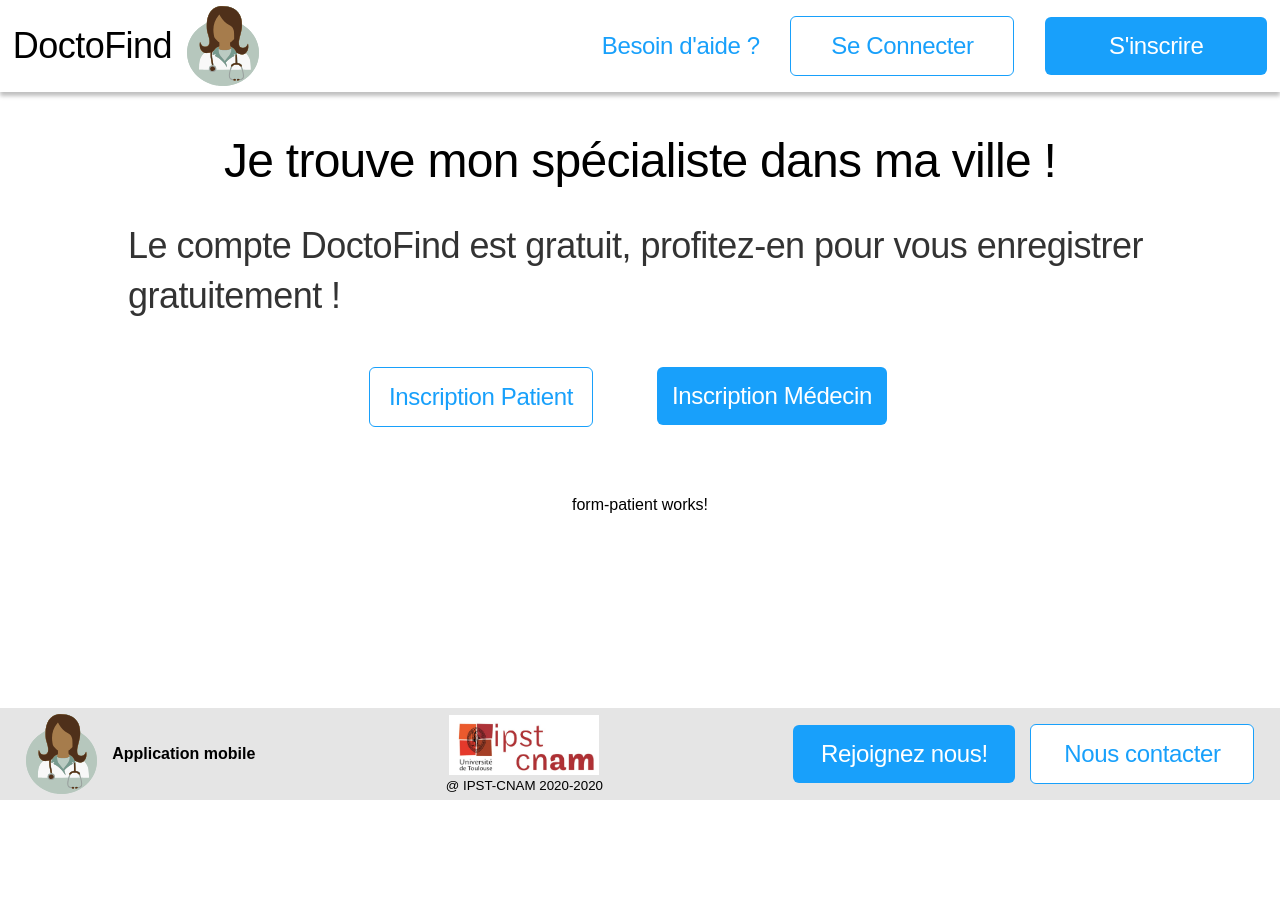
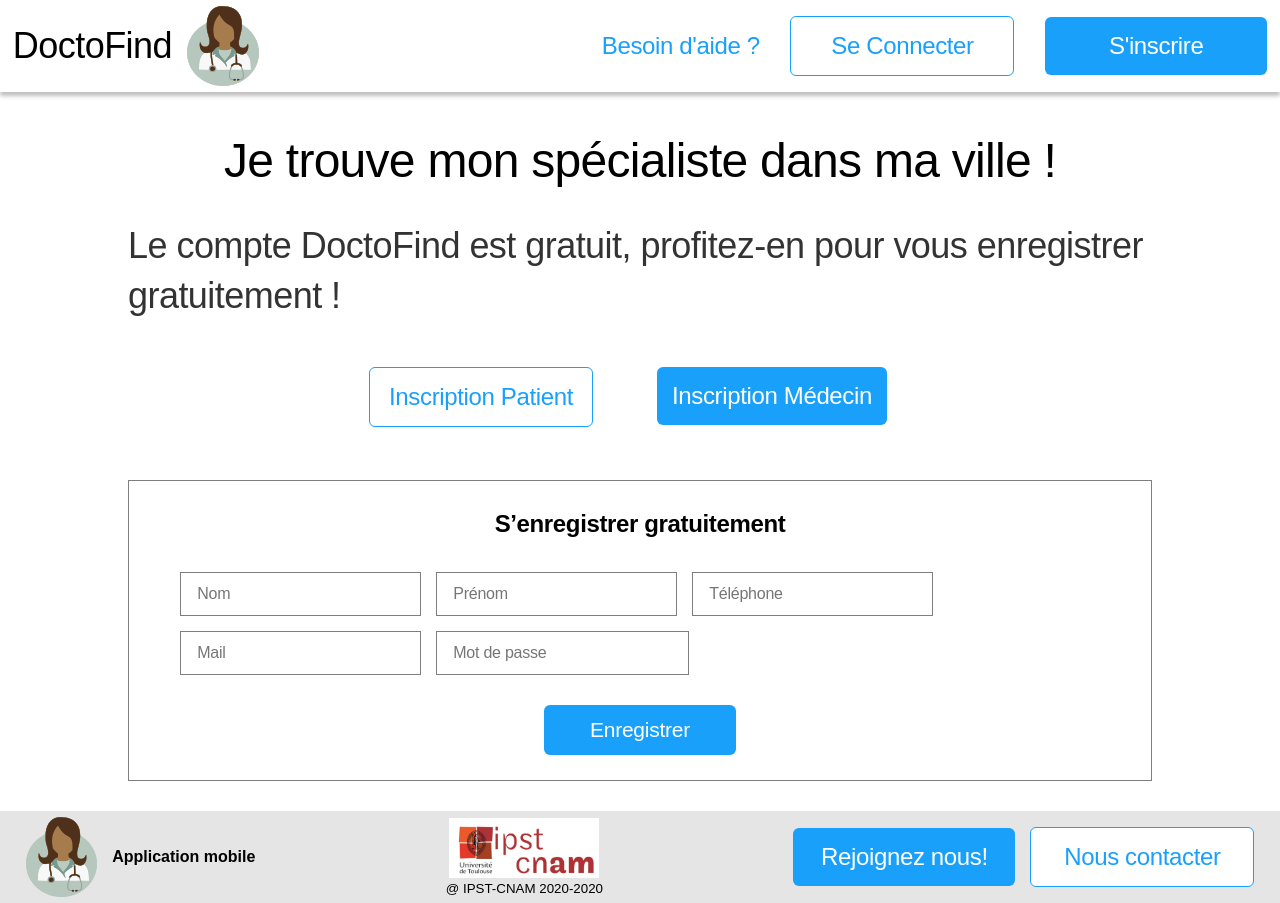
Before and after one commit to kallso/MedecinRDV, an Angular app in the folder frontMedecinRDV/: page /form-patient in a window 1280 px wide. Before the commit the page ends 800 px from the top, so only its background shows below. Built offline with nearby package versions, Linux system fonts and the light colour scheme; a web font is replaced by a local one.

Commit message:
[front] Permutation des couleurs sur boutons de formulaires

```diff
--- a/frontMedecinRDV/src/app/register/form-medecin/form-medecin.component.ts
+++ b/frontMedecinRDV/src/app/register/form-medecin/form-medecin.component.ts
@@ -1,4 +1,4 @@
-import {Component, OnDestroy, OnInit} from '@angular/core';
+import {Component, Input, OnDestroy, OnInit} from '@angular/core';
 import {FormGroup, FormControl} from '@angular/forms';
 import {Subscription} from 'rxjs';
 import {UserService} from '../../services/user.service';
--- a/frontMedecinRDV/src/app/register/form-patient/form-patient.component.css
+++ b/frontMedecinRDV/src/app/register/form-patient/form-patient.component.css
@@ -0,0 +1,54 @@
+:host {
+  display: flex;
+  flex-direction: column;
+  align-items: center;
+  border: solid 1px rgba(0, 0, 0, 0.5);
+  padding: 25px 4vw;
+}
+
+h3 {
+  margin: 0;
+  font-weight: bold;
+}
+
+.inputs {
+  display: flex;
+  gap: 15px;
+  flex-wrap: wrap;
+  padding: 30px 0;
+}
+
+input {
+  height: 42px;
+  border: solid 1px rgba(0, 0, 0, 0.5);
+  font-size: 16px;
+  font-weight: normal;
+  font-stretch: normal;
+  font-style: normal;
+  line-height: 1.6;
+  letter-spacing: -0.23px;
+  padding: 0 16px;
+}
+
+input::placeholder {
+  color: rgb(118, 118, 118);
+}
+
+input[type=password] {
+  letter-spacing: 2.3px;
+  font-weight: 900;
+}
+
+input[type=password]::placeholder {
+  letter-spacing: -0.23px;
+  font-weight: normal;
+}
+
+button[type=submit] {
+  margin: auto;
+  font-size: 21px;
+  font-weight: 500;
+  line-height: normal;
+  letter-spacing: -0.23px;
+  height: 50px;
+}
--- a/frontMedecinRDV/src/app/register/form-patient/form-patient.component.html
+++ b/frontMedecinRDV/src/app/register/form-patient/form-patient.component.html
@@ -1 +1,102 @@
-<p>form-patient works!</p>
+<h3>S’enregistrer gratuitement</h3>
+<form [formGroup]="formPatient" (ngSubmit)="onSubmit()">
+  <div class="inputs">
+    <input
+      type="text"
+      name="nom"
+      id="nom"
+      formControlName="nom"
+      placeholder="Nom"
+      [required]="true"
+    />
+
+    <input
+      type="text"
+      name="prenom"
+      id="prenom"
+      formControlName="prenom"
+      placeholder="Prénom"
+      [required]="true"
+    />
+
+    <input
+      type="tel"
+      name="telephone"
+      id="telephone"
+      formControlName="telephone"
+      placeholder="Téléphone"
+      [required]="true"
+    />
+
+    <!--
+      <input
+        type="text"
+        name="codePostal"
+        id="codePostal"
+        formControlName="codePostal"
+        placeholder="Code Postal"
+        [required]="true"
+      />
+
+      <input
+        type="text"
+        name="adresse"
+        id="adresse"
+        formControlName="adresse"
+        placeholder="Adresse"
+        [required]="true"
+      />
+
+      <input
+        type="text"
+        name="ville"
+        id="ville"
+        formControlName="ville"
+        placeholder="Ville"
+        [required]="true"
+      />
+
+      <input
+        type="text"
+        name="specialisation"
+        id="specialisation"
+        formControlName="specialisation"
+        placeholder="Spécialisation"
+        [required]="true"
+      />
+    -->
+
+    <input
+      type="email"
+      name="mail"
+      id="mail"
+      formControlName="mail"
+      placeholder="Mail"
+      [required]="true"
+    />
+
+    <!--
+      <input
+        type="time"
+        value=""
+        name="tempsRDV"
+        id="tempsRDV"
+        formControlName="tempsRDV"
+        placeholder="Temps RDV"
+        [required]="true"
+      />
+    -->
+
+    <input
+      type="password"
+      name="password"
+      id="password"
+      formControlName="password"
+      placeholder="Mot de passe"
+      [required]="true"
+    />
+
+  </div>
+
+  <button type="submit" class="button blue">Enregistrer</button>
+</form>
--- a/frontMedecinRDV/src/app/register/form-patient/form-patient.component.ts
+++ b/frontMedecinRDV/src/app/register/form-patient/form-patient.component.ts
@@ -1,15 +1,55 @@
-import { Component, OnInit } from '@angular/core';
+import {Component, Input, OnDestroy, OnInit} from '@angular/core';
+import {FormControl, FormGroup} from '@angular/forms';
+import {Subscription} from 'rxjs';
+import {UserService} from '../../services/user.service';
 
 @Component({
   selector: 'app-form-patient',
   templateUrl: './form-patient.component.html',
   styleUrls: ['./form-patient.component.css']
 })
-export class FormPatientComponent implements OnInit {
+export class FormPatientComponent implements OnInit, OnDestroy {
+  formPatient: FormGroup;
+  souscriptionPatientAjoute: Subscription;
 
-  constructor() { }
+  constructor(
+    private userService: UserService
+  ) {}
 
   ngOnInit(): void {
+    this.formPatient = new FormGroup({
+      nom: new FormControl(),
+      prenom: new FormControl(),
+      telephone: new FormControl(),
+      // codePostal: new FormControl(),
+      // adresse: new FormControl(),
+      // ville: new FormControl(),
+      // specialisation: new FormControl(),
+      mail: new FormControl(),
+      // tempsRDV: new FormControl(),
+      password: new FormControl(),
+    });
+  }
+
+  onSubmit() {
+    console.log('form envoyé!', this.formPatient.value);
+
+    this.souscriptionPatientAjoute = this.userService
+      .ajouterUser(this.formPatient.value)
+      .subscribe(
+        (userSauve) => {
+          console.log('user sauvé', userSauve);
+        },
+        (error) => {
+          // TODO : Gestion de l'erreur
+        }
+      );
+  }
+
+  ngOnDestroy(): void {
+    if (this.souscriptionPatientAjoute) {
+      this.souscriptionPatientAjoute.unsubscribe();
+    }
   }
 
 }
--- a/frontMedecinRDV/src/app/register/register.component.html
+++ b/frontMedecinRDV/src/app/register/register.component.html
@@ -2,10 +2,10 @@
 <h2>Le compte DoctoFind est gratuit, profitez-en pour vous enregistrer gratuitement !</h2>
 <ul>
 <li>
-    <a routerLink="form-patient" class="button white">Inscription Patient</a>
+    <a routerLink="form-patient" class="button white" (click)="permuteColor($event)" id="js-patient">Inscription Patient</a>
 </li>
 <li>
-    <a routerLink="form-medecin" class="button blue">Inscription Médecin</a>
+    <a routerLink="form-medecin" class="button blue" (click)="permuteColor($event)" id="js-medecin">Inscription Médecin</a>
 </li>
 </ul>
 
--- a/frontMedecinRDV/src/app/register/register.component.ts
+++ b/frontMedecinRDV/src/app/register/register.component.ts
@@ -1,4 +1,4 @@
-import { Component, OnInit } from '@angular/core';
+import {Component, OnInit} from '@angular/core';
 
 @Component({
   selector: 'app-register',
@@ -7,9 +7,25 @@
 })
 export class RegisterComponent implements OnInit {
 
-  constructor() { }
+  constructor() {
+  }
 
   ngOnInit(): void {
   }
 
+  permuteColor(event) {
+    const bouton = event.target;
+
+    if (!bouton.classList.contains('cliked')) {
+      const bouton2 = document.getElementById(bouton.id === 'js-patient' ? 'js-medecin' : 'js-patient');
+
+      bouton.classList.toggle('white');
+      bouton.classList.toggle('blue');
+      bouton.classList.add('cliked');
+
+      bouton2.classList.toggle('white');
+      bouton2.classList.toggle('blue');
+      bouton2.classList.remove('cliked');
+    }
+  }
 }
```
